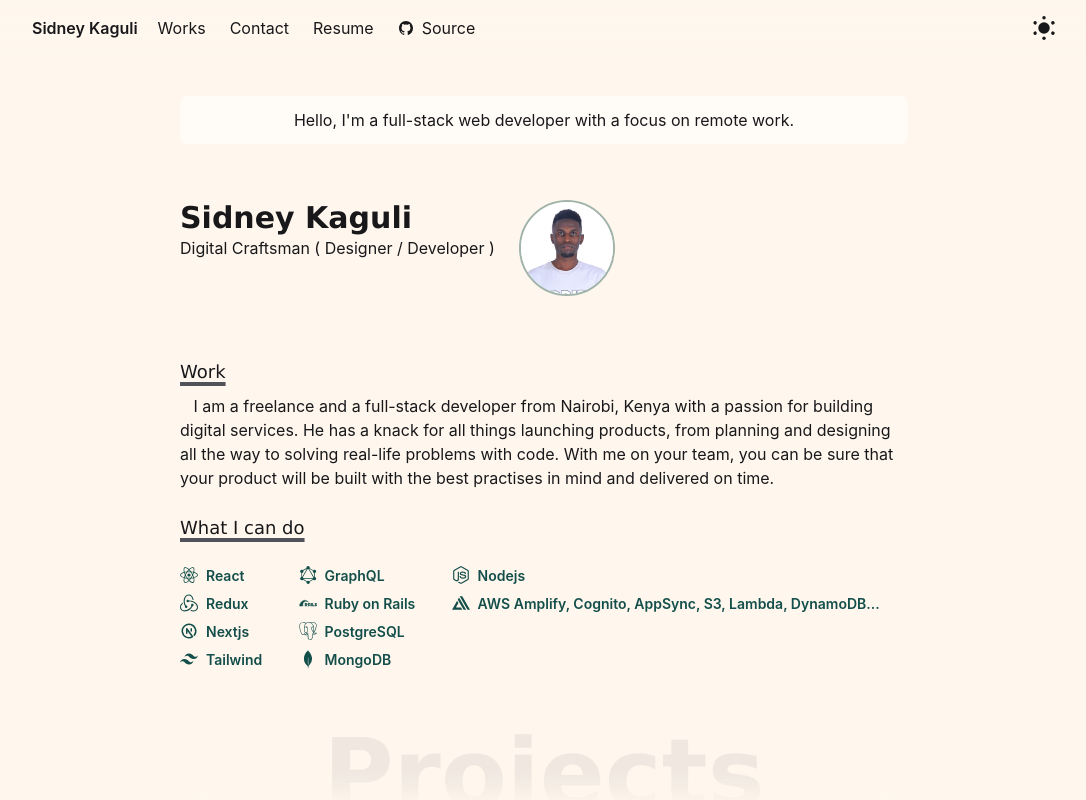
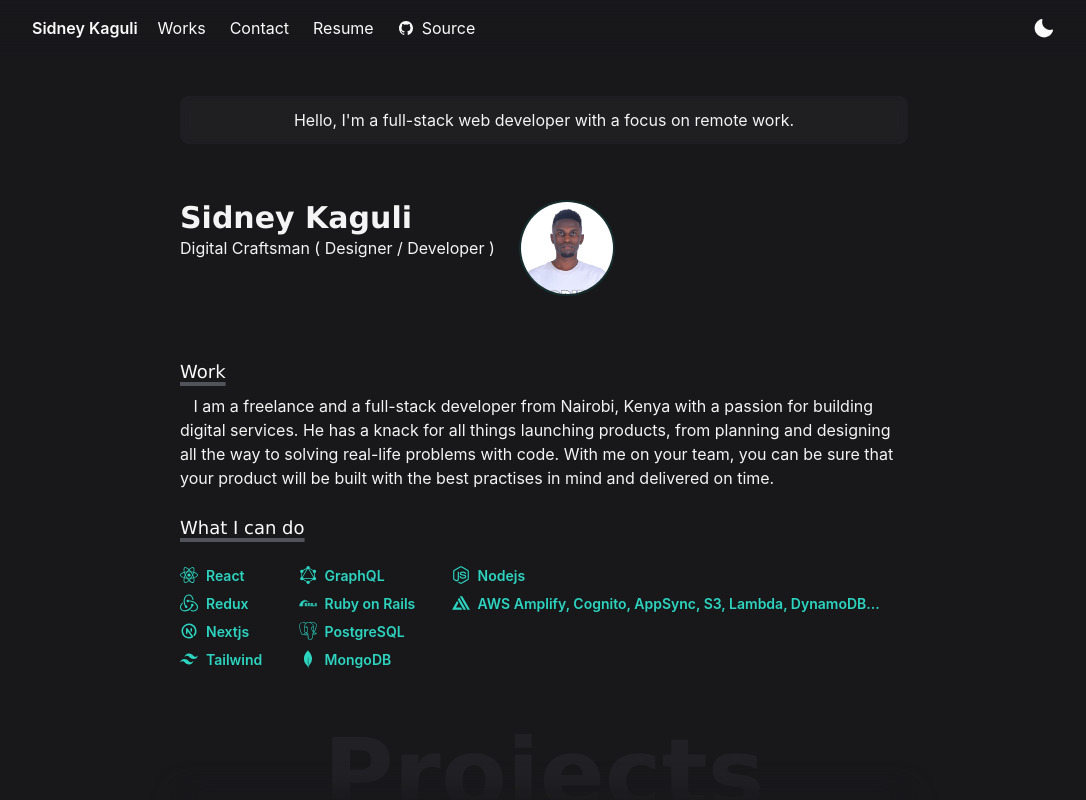
Before and after one commit to XsidX/sid-portfolio, a Next.js app: page / in a window 1280 px wide. Shown: the top 800 px of the page, without its empty margins (96-1182 px from the left). Built offline with nearby package versions, Linux system fonts and the light colour scheme.

Commit message:
Default theme to dark mode

```diff
--- a/components/Header/ThemeToggleButton.js
+++ b/components/Header/ThemeToggleButton.js
@@ -20,7 +20,7 @@ export default function ThemeToggle() {
     if (prefersDarkMode) {
       return 'dark';
     }
-    return 'light';
+    return 'dark';
   });
 
   const toggleTheme = () => {
```
